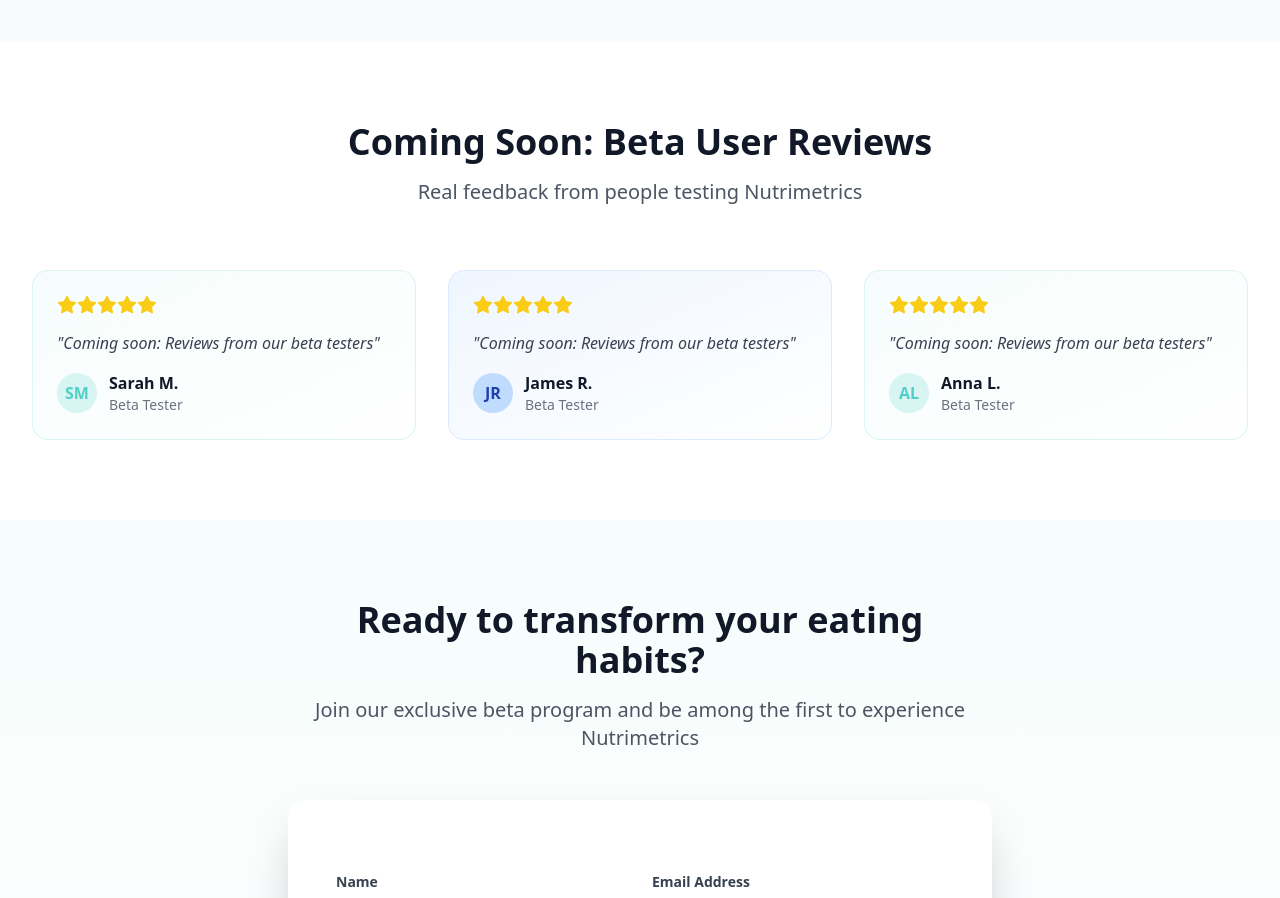
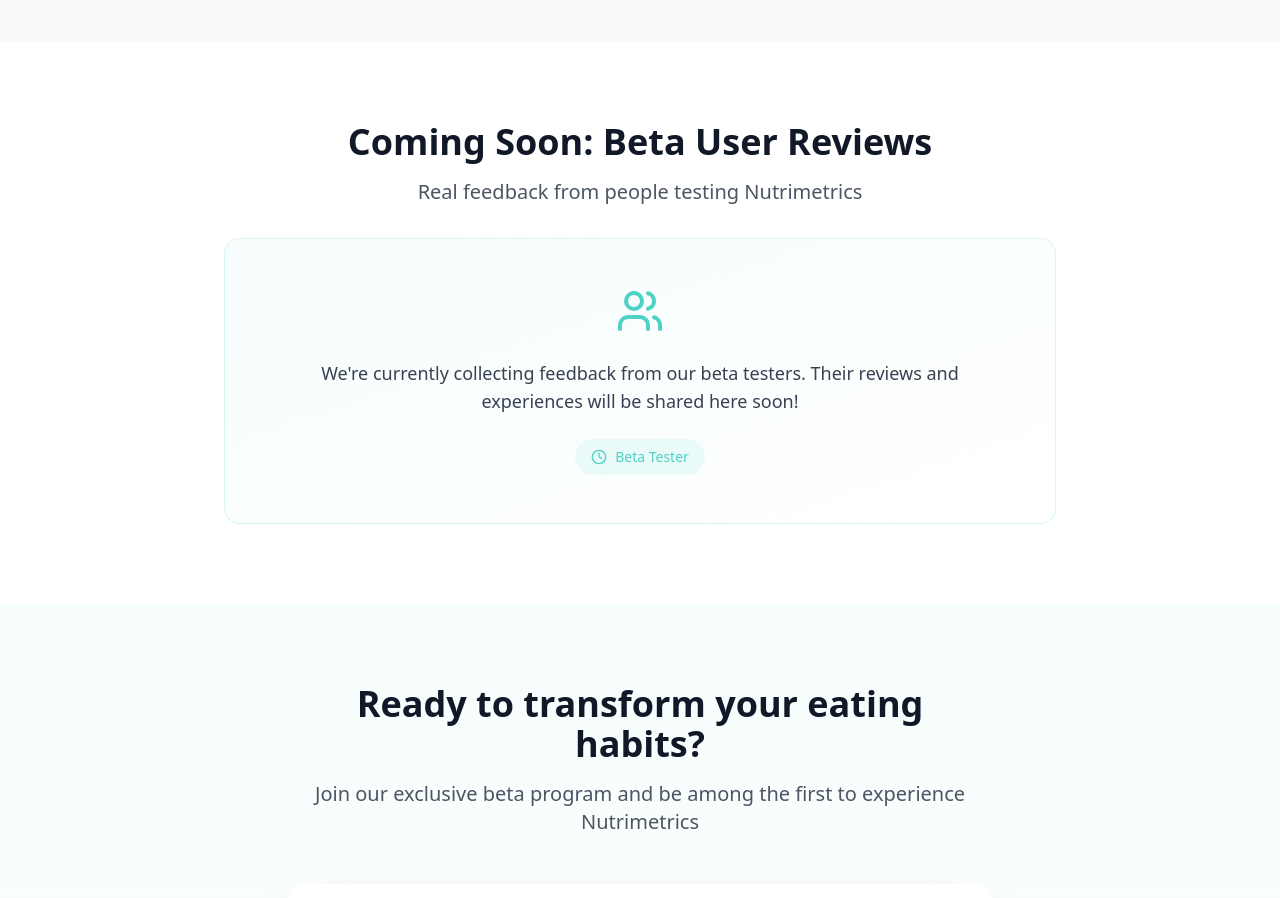
Before and after one commit to sara-caballero/nutrimetrics-landing-page, a React (Vite) app: page / in a window 1280 px wide. Shown: the part 2280-3178 px from the top of the page. Built offline with nearby package versions, Linux system fonts and the light colour scheme.

Commit message:
fixed review

```diff
--- a/src/App.tsx
+++ b/src/App.tsx
@@ -535,74 +535,25 @@
 
       {/* Testimonials Section */}
       <section id="testimonials-section" className="py-20 bg-white">
-        <div className="max-w-7xl mx-auto px-4 sm:px-6 lg:px-8">
-          <div className="text-center mb-16">
+        <div className="max-w-4xl mx-auto px-4 sm:px-6 lg:px-8">
+          <div className="text-center">
             <h2 className="text-3xl md:text-4xl font-bold text-gray-900 mb-4">
               {t.testimonialsTitle}
             </h2>
-            <p className="text-xl text-gray-600">
+            <p className="text-xl text-gray-600 mb-8">
               {t.testimonialsSubtitle}
             </p>
-          </div>
 
-          <div className="grid md:grid-cols-3 gap-8">
-            <div className="bg-gradient-to-br from-[#4FD1C5]/5 to-white p-6 rounded-2xl border border-[#4FD1C5]/20">
-              <div className="flex items-center mb-4">
-                {[...Array(5)].map((_, i) => (
-                  <Star key={i} className="w-5 h-5 text-yellow-400 fill-current" />
-                ))}
+            <div className="bg-gradient-to-br from-[#4FD1C5]/5 to-white p-12 rounded-2xl border border-[#4FD1C5]/20">
+              <div className="flex items-center justify-center mb-6">
+                <Users className="w-12 h-12 text-[#4FD1C5]" />
               </div>
-              <p className="text-gray-700 mb-4 italic">
-                "{t.testimonial1}"
+              <p className="text-lg text-gray-700 mb-6">
+                {t.testimonial1}
               </p>
-              <div className="flex items-center">
-                <div className="w-10 h-10 bg-[#4FD1C5]/20 rounded-full flex items-center justify-center mr-3">
-                  <span className="text-[#4FD1C5] font-semibold">SM</span>
-                </div>
-                <div>
-                  <p className="font-semibold text-gray-900">Sarah M.</p>
-                  <p className="text-sm text-gray-500">{t.betaTester}</p>
-                </div>
-              </div>
-            </div>
-
-            <div className="bg-gradient-to-br from-blue-50 to-white p-6 rounded-2xl border border-blue-100">
-              <div className="flex items-center mb-4">
-                {[...Array(5)].map((_, i) => (
-                  <Star key={i} className="w-5 h-5 text-yellow-400 fill-current" />
-                ))}
-              </div>
-              <p className="text-gray-700 mb-4 italic">
-                "{t.testimonial2}"
-              </p>
-              <div className="flex items-center">
-                <div className="w-10 h-10 bg-blue-200 rounded-full flex items-center justify-center mr-3">
-                  <span className="text-blue-800 font-semibold">JR</span>
-                </div>
-                <div>
-                  <p className="font-semibold text-gray-900">James R.</p>
-                  <p className="text-sm text-gray-500">{t.betaTester}</p>
-                </div>
-              </div>
-            </div>
-
-            <div className="bg-gradient-to-br from-[#4FD1C5]/5 to-white p-6 rounded-2xl border border-[#4FD1C5]/20">
-              <div className="flex items-center mb-4">
-                {[...Array(5)].map((_, i) => (
-                  <Star key={i} className="w-5 h-5 text-yellow-400 fill-current" />
-                ))}
-              </div>
-              <p className="text-gray-700 mb-4 italic">
-                "{t.testimonial3}"
-              </p>
-              <div className="flex items-center">
-                <div className="w-10 h-10 bg-[#4FD1C5]/20 rounded-full flex items-center justify-center mr-3">
-                  <span className="text-[#4FD1C5] font-semibold">AL</span>
-                </div>
-                <div>
-                  <p className="font-semibold text-gray-900">Anna L.</p>
-                  <p className="text-sm text-gray-500">{t.betaTester}</p>
-                </div>
+              <div className="inline-flex items-center px-4 py-2 bg-[#4FD1C5]/10 text-[#4FD1C5] rounded-full text-sm font-medium">
+                <Clock className="w-4 h-4 mr-2" />
+                {t.betaTester}
               </div>
             </div>
           </div>
--- a/src/translations.ts
+++ b/src/translations.ts
@@ -31,9 +31,9 @@
     testimonialsTitle: "Coming Soon: Beta User Reviews",
     testimonialsSubtitle: "Real feedback from people testing Nutrimetrics",
 
-    testimonial1: "Coming soon: Reviews from our beta testers",
-    testimonial2: "Coming soon: Reviews from our beta testers",
-    testimonial3: "Coming soon: Reviews from our beta testers",
+    testimonial1: "We're currently collecting feedback from our beta testers. Their reviews and experiences will be shared here soon!",
+    testimonial2: "We're currently collecting feedback from our beta testers. Their reviews and experiences will be shared here soon!",
+    testimonial3: "We're currently collecting feedback from our beta testers. Their reviews and experiences will be shared here soon!",
 
     betaTester: "Beta Tester",
 
@@ -269,9 +269,9 @@
     testimonialsTitle: "Próximamente: opiniones de nuestros usuarios beta",
     testimonialsSubtitle: "Comentarios reales de personas probando Nutrimetrics",
 
-    testimonial1: "Próximamente: opiniones de nuestros usuarios beta",
-    testimonial2: "Próximamente: opiniones de nuestros usuarios beta",
-    testimonial3: "Próximamente: opiniones de nuestros usuarios beta",
+    testimonial1: "Actualmente estamos recopilando comentarios de nuestros usuarios beta. ¡Sus opiniones y experiencias se compartirán aquí pronto!",
+    testimonial2: "Actualmente estamos recopilando comentarios de nuestros usuarios beta. ¡Sus opiniones y experiencias se compartirán aquí pronto!",
+    testimonial3: "Actualmente estamos recopilando comentarios de nuestros usuarios beta. ¡Sus opiniones y experiencias se compartirán aquí pronto!",
 
     betaTester: "Probador Beta",
 
@@ -507,9 +507,9 @@
     testimonialsTitle: "Bientôt disponible : avis de nos utilisateurs bêta",
     testimonialsSubtitle: "Vrais commentaires de personnes testant Nutrimetrics",
 
-    testimonial1: "Bientôt disponible : avis de nos utilisateurs bêta",
-    testimonial2: "Bientôt disponible : avis de nos utilisateurs bêta",
-    testimonial3: "Bientôt disponible : avis de nos utilisateurs bêta",
+    testimonial1: "Nous recueillons actuellement les commentaires de nos testeurs bêta. Leurs avis et expériences seront partagés ici bientôt !",
+    testimonial2: "Nous recueillons actuellement les commentaires de nos testeurs bêta. Leurs avis et expériences seront partagés ici bientôt !",
+    testimonial3: "Nous recueillons actuellement les commentaires de nos testeurs bêta. Leurs avis et expériences seront partagés ici bientôt !",
 
     betaTester: "Testeur Bêta",
 
```
